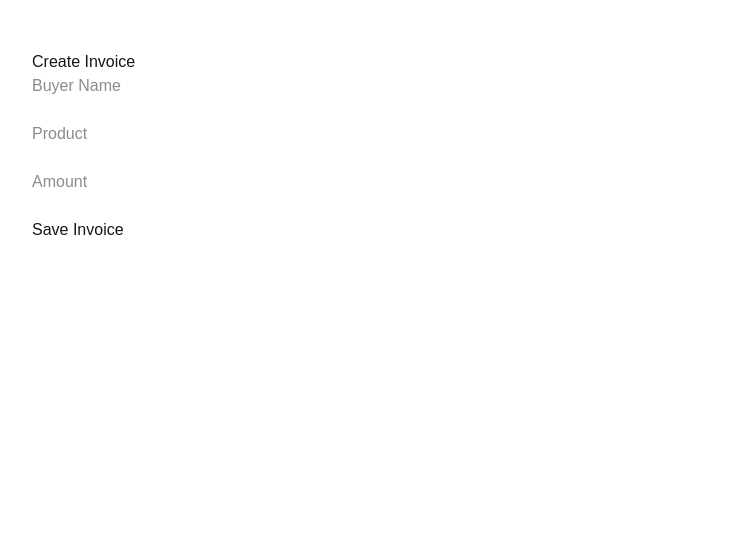
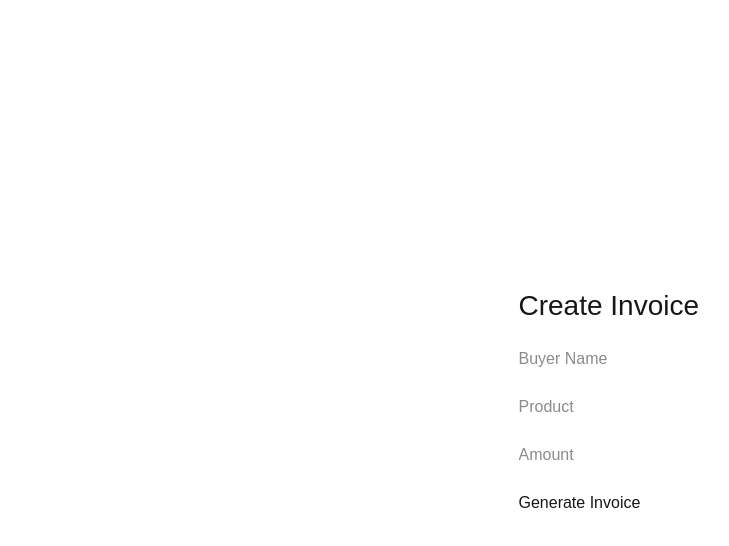
Before and after one commit to ashifpkali-maker/exportflow-ai, a Next.js app: page /invoice in a window 1280 px wide. Shown: the top 546 px of the page, without its empty margins (18-747 px from the left). Built offline with nearby package versions, Linux system fonts and the light colour scheme.

Commit message:
upgrade invoice UI

```diff
--- a/app/invoice/page.tsx
+++ b/app/invoice/page.tsx
@@ -5,13 +5,14 @@ import { createClient } from "@supabase/supabase-js";
 
 const supabase = createClient(
   "https://ssctpvqpszglytteytjp.supabase.co",
-  "eyJhbGciOiJIUzI1NiIsInR5cCI6IkpXVCJ9.eyJpc3MiOiJzdXBhYmFzZSIsInJlZiI6InNzY3RwdnFwc3pnbHl0dGV5dGpwIiwicm9sZSI6ImFub24iLCJpYXQiOjE3NzYyMzc0NTIsImV4cCI6MjA5MTgxMzQ1Mn0.2a_QpNDw7vPrYe1OkFje3SdwF3gaEWCEn7iqca54sZQ"
+  "sb_publishable_jHLki07GcaZDH3fQz7cFlg_9s57meZS"
 );
 
 export default function InvoicePage() {
   const [buyer, setBuyer] = useState("");
   const [product, setProduct] = useState("");
   const [amount, setAmount] = useState("");
+  const [showInvoice, setShowInvoice] = useState(false);
 
   const handleSave = async () => {
     const user = localStorage.getItem("user");
@@ -21,7 +22,7 @@ export default function InvoicePage() {
       return;
     }
 
-    const { error } = await supabase.from("invoices").insert([
+    await supabase.from("invoices").insert([
       {
         user_email: user,
         buyer,
@@ -30,17 +31,17 @@ export default function InvoicePage() {
       },
     ]);
 
-    if (error) {
-      alert("Error saving invoice");
-    } else {
-      alert("Invoice saved ✅");
-    }
+    setShowInvoice(true);
   };
 
   return (
-    <div style={{ padding: "50px" }}>
-      <h1>Create Invoice</h1>
+    <div style={{ padding: "40px", maxWidth: "800px", margin: "auto" }}>
+      <h1 style={{ fontSize: "28px", marginBottom: "20px" }}>
+        Create Invoice
+      </h1>
 
+      {!showInvoice && (
+        <>
           <input
             placeholder="Buyer Name"
             onChange={(e) => setBuyer(e.target.value)}
@@ -60,8 +61,31 @@ export default function InvoicePage() {
           <br /><br />
 
           <button onClick={handleSave}>
-        Save Invoice
+            Generate Invoice
           </button>
+        </>
+      )}
+
+      {showInvoice && (
+        <div
+          style={{
+            border: "1px solid #ccc",
+            padding: "30px",
+            marginTop: "30px",
+            borderRadius: "10px",
+          }}
+        >
+          <h2>Invoice</h2>
+
+          <p><strong>Buyer:</strong> {buyer}</p>
+          <p><strong>Product:</strong> {product}</p>
+          <p><strong>Amount:</strong> ₹{amount}</p>
+
+          <hr />
+
+          <p>Thank you for your business!</p>
+        </div>
+      )}
     </div>
   );
 }
```
Lines whose indentation alone changed are shown as unchanged.
